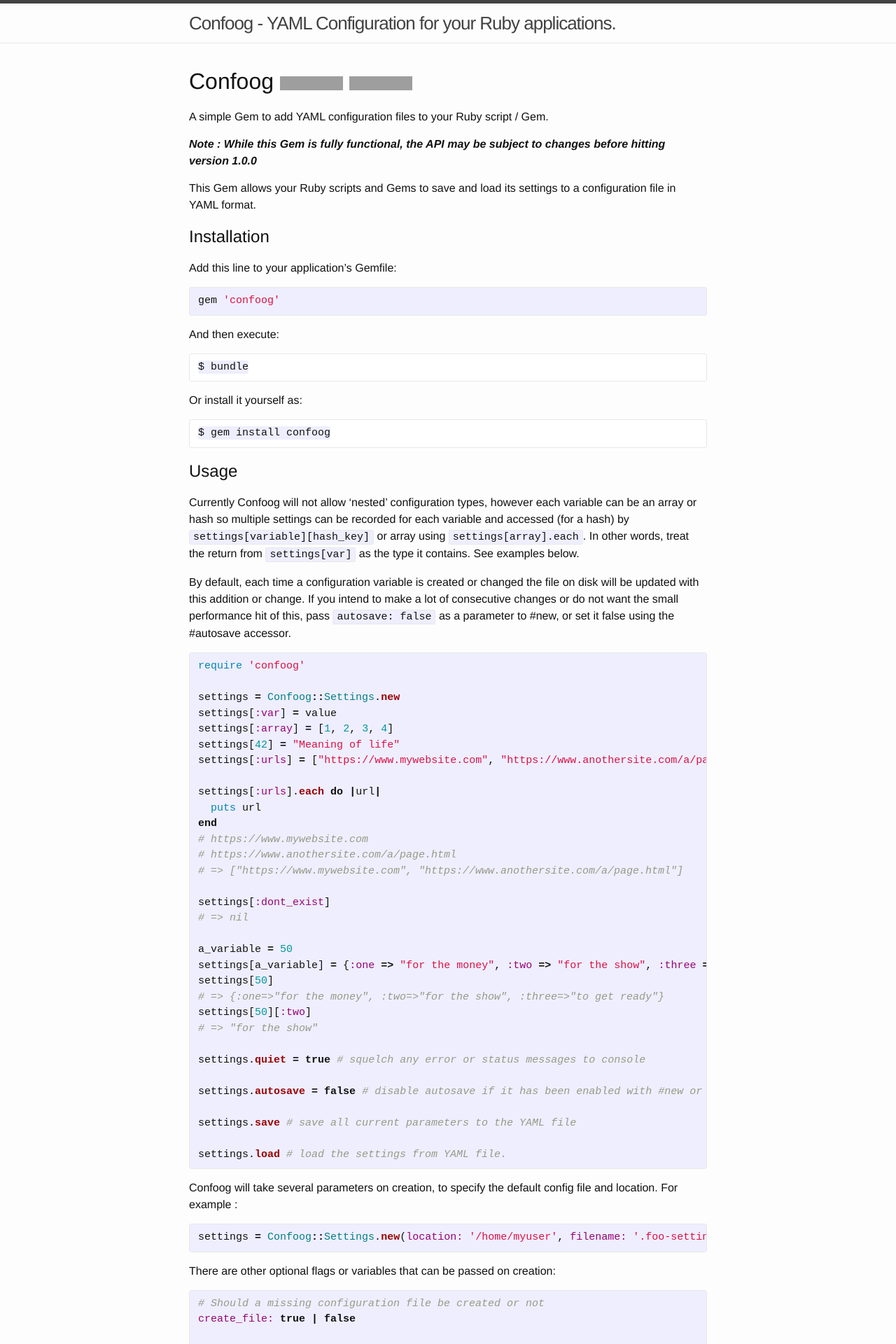
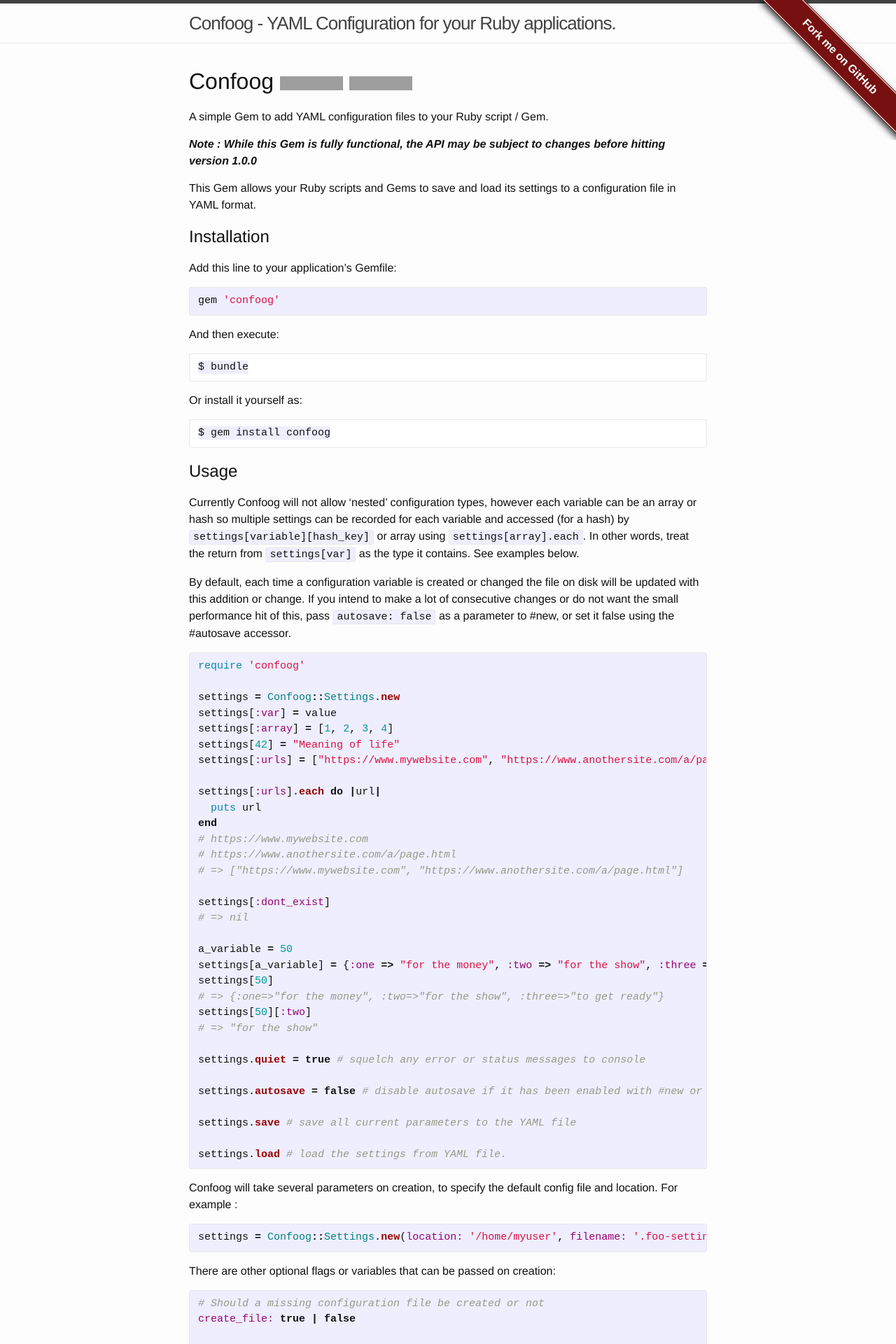
Before and after one commit to seapagan/confoog, a Jekyll site: the page built from index.md, in a window 1280 px wide. Shown: the top 1920 px of the page at 70% size. Built offline with Jekyll 4.4.1, drawn with Linux system fonts in a browser that asks for light colours; grey boxes are pictures that could not be loaded.

Commit message:
Update head.html
Add Responsive CSS 'Fork on Github banner"

```diff
--- a/_includes/head.html
+++ b/_includes/head.html
@@ -8,4 +8,6 @@
 
     <link rel="stylesheet" href="{{ "/css/main.css" | prepend: site.baseurl }}">
     <link rel="canonical" href="{{ page.url | replace:'index.html','' | prepend: site.baseurl | prepend: site.url }}">
+
+    <style>#forkongithub a{background:#711;color:#fff;text-decoration:none;font-family:arial,sans-serif;text-align:center;font-weight:bold;padding:5px 40px;font-size:1rem;line-height:2rem;position:relative;transition:0.5s;}#forkongithub a:hover{background:#c11;color:#fff;}#forkongithub a::before,#forkongithub a::after{content:"";width:100%;display:block;position:absolute;top:1px;left:0;height:1px;background:#fff;}#forkongithub a::after{bottom:1px;top:auto;}@media screen and (min-width:800px){#forkongithub{position:fixed;display:block;top:0;right:0;width:200px;overflow:hidden;height:200px;z-index:9999;}#forkongithub a{width:200px;position:absolute;top:60px;right:-60px;transform:rotate(45deg);-webkit-transform:rotate(45deg);-ms-transform:rotate(45deg);-moz-transform:rotate(45deg);-o-transform:rotate(45deg);box-shadow:4px 4px 10px rgba(0,0,0,0.8);}}</style><span id="forkongithub"><a href="https://github.com/seapagan/confoog">Fork me on GitHub</a></span>
 </head>
```
